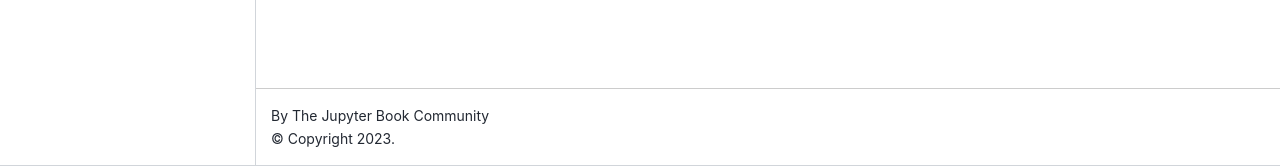
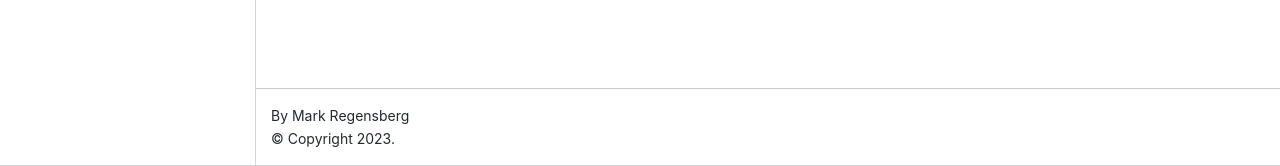
Before and after one commit to infosecmba/infosecmba, a Jupyter Book: the page built from intro.md, in a window 1280 px wide. Shown: the part 734-900 px from the top of the page. Built offline with Jupyter Book 1.0.4 settings and Sphinx 7.4.7 and the Sphinx Book theme 1.1.4, drawn with Linux system fonts in a browser that asks for light colours.

```diff
--- a/_config.yml
+++ b/_config.yml
@@ -1,8 +1,8 @@
 # Book settings
 # Learn more at https://jupyterbook.org/customize/config.html
 
-title: My sample book
-author: The Jupyter Book Community
+title: The Information Security MBA
+author: Mark Regensberg
 logo: logo.png
 
 # Force re-execution of notebooks on each build.
@@ -21,7 +21,7 @@ bibtex_bibfiles:
 
 # Information about where the book exists on the web
 repository:
-  url: https://github.com/executablebooks/jupyter-book  # Online location of your book
+  url: https://github.com/infosecmba/infosecmba  # Online location of your book
   path_to_book: docs  # Optional path to your book, relative to the repository root
   branch: master  # Which branch of the repository should be used when creating links (optional)
 
```
Also changed, not shown: README.md (added, +3 -0 lines).
